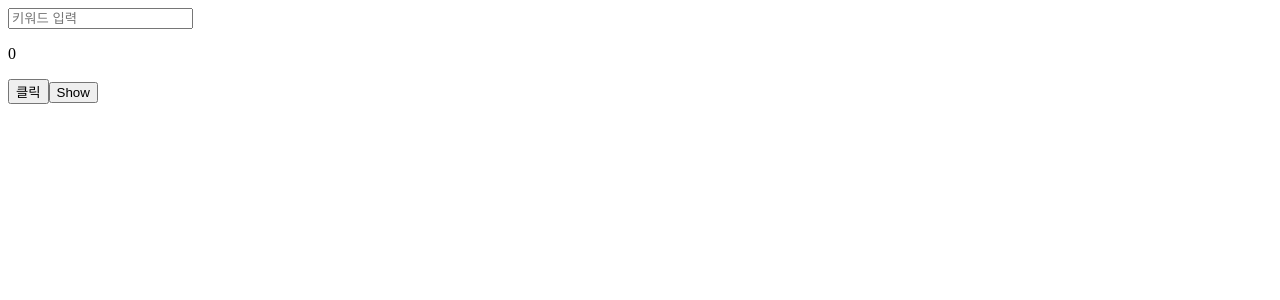
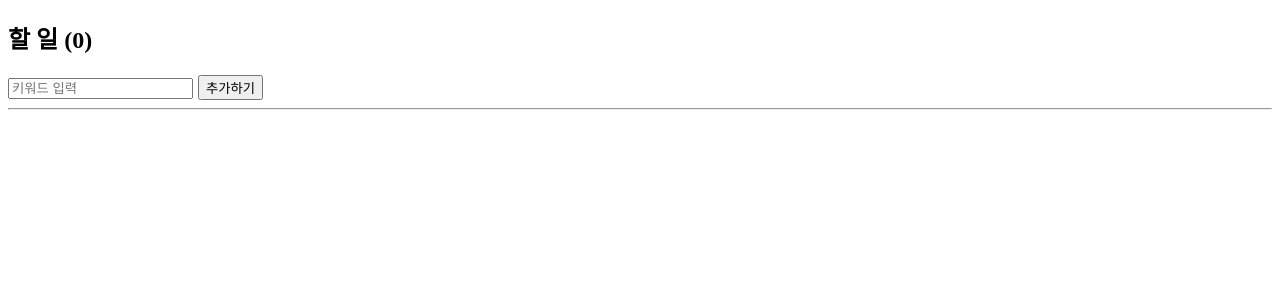
Before and after one commit to hyeongwoo94/react-moive2021, a React (Create React App) app: page / in a window 1280 px wide. Shown: the top 300 px of the page. Built offline with nearby package versions, Linux system fonts and the light colour scheme.

Commit message:
todoList

```diff
--- a/src/App.js
+++ b/src/App.js
@@ -1,36 +1,51 @@
-import { useEffect, useState } from "react";
-const Hellow = ()=> {
-  return(
-    <h2>hellow</h2>
-  )
-}
+import { useState } from "react";
+
 const App = () => {
-  const [counter, setCounter] = useState(0);
-  const onClick = () => {setCounter((current) => current + 1)};
-  const [keyword, setKeyword] = useState("");
-  const onChange = (event) => {setKeyword(event.target.value)};
-  useEffect(() => {},[keyword]);
-  useEffect(() => {},[counter]);
-  const [show,setShow] = useState(false);
-  const onShowing = () => {setShow((current) => !current)}
+  const [toDo, setToDo]= useState("");
+  const [toDos, setToDos] =useState([]);
+  const inputChange = (event) => setToDo(event.target.value);
+  const btnSubmit = (event) => {
+    event.preventDefault();
+    if(toDo === ""){
+      return;
+    }
+    setToDos((currentArray) => [toDo, ...currentArray]);
+    setToDo("");
+  };
+  console.log(toDos);
+//toDo가 비어있다면 return시키고 함수가 작동하지 않는다.
+//직접적으로 state를 수정할 수 없다.   setToDo(""); 빈값도 추가가된다.
+//setToDos((currentArray) => [toDo, ...currentArray]); 최근의 arrayfmf 가져오고 거기에 todo를 추가한다.
+//...이중요하다. 이것을 안해주면 [todo,[currentArray]]로 저장된다.
 return(
   <>
-  <input value={keyword}
-  onChange={onChange}
-  placeholder="키워드 입력"
-  />
-  <p>{counter}</p>
-  <button onClick={onClick}>클릭</button>
-  {show ? <Hellow /> : null}
-  <button onClick={onShowing}>{show ? "Hide": "Show"}</button>
+  <h2>할 일 ({toDos.length})</h2>
+    <form onSubmit={btnSubmit}>
+      <input
+      type="text"
+      value={toDo}
+      onChange={inputChange}
+      placeholder="키워드 입력"
+      />
+      <button
+      style={{marginLeft:"5px"}}
+      >추가하기</button>
+      <hr />
+      <ul>
+        {toDos.map((todo,index)=>(
+          <li key={index}>{todo}</li>
+        ))}
+      </ul>
+    </form>
   </>
 )
 }
 
 export default App;
 
-// useEffect (() => {
-//   console.log("hi");
-//   return() => console.log ("bye");
-// },[])
-//리렌더링 될때 hi가 나오고 렌더링이 사라질때 bye가 나타난다.
+// {toDos.map((todo,index)=>(
+//   <li key={index}>{todo}</li>
+// ))}
+//toDos의 array를 가져와서 li와 key를 추가한 새로운 array를 만들어서 브라우저에 나타낸다.
+//ㅣlist를 render 할때는 Key라는 props가 꼭필요하다.
+//여기서 jsx문법으로 index의 타입은 number를 의미하기 때문에  index를 넣어준거다.
```
Also changed, not shown: src/App(useEffect).js (added, +36 -0 lines).
